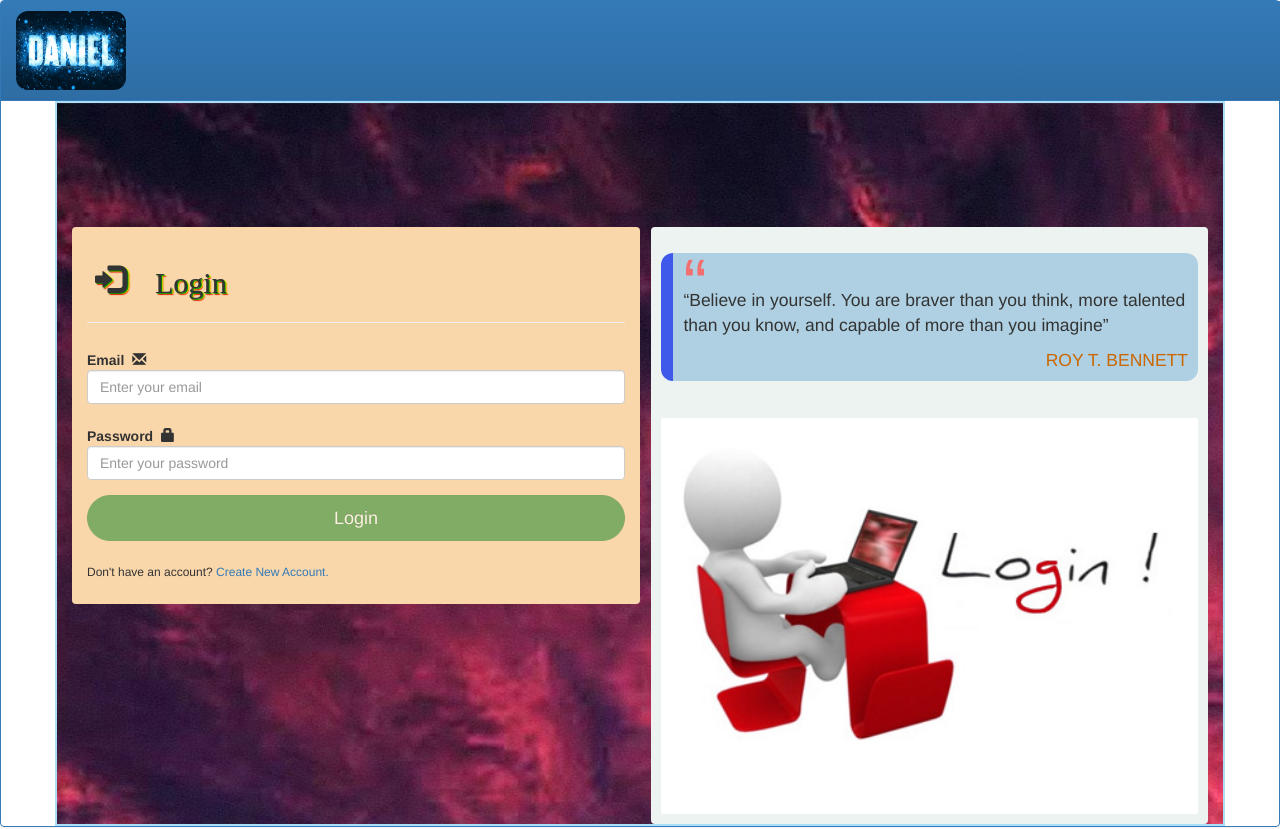
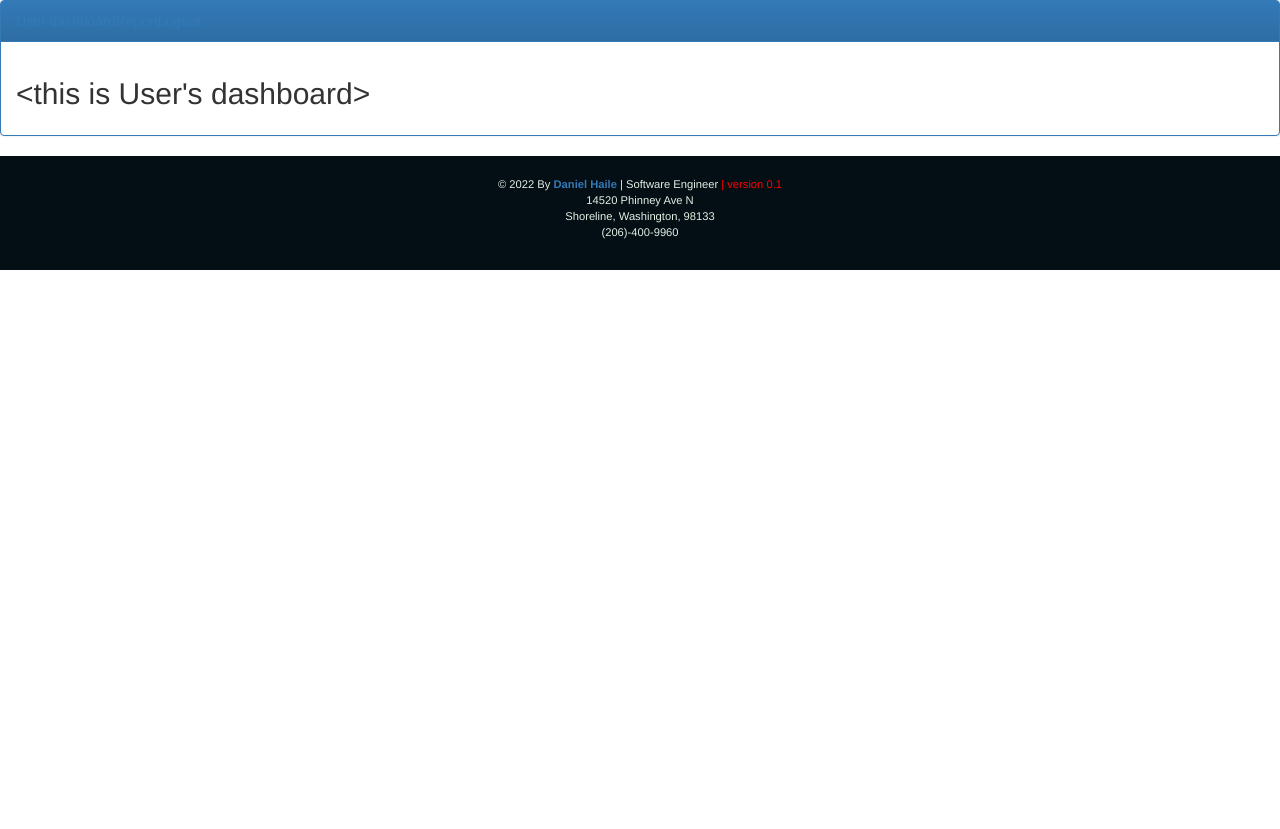
Before and after one commit to daniel2haile/myReport, an Angular app in the folder dannyApp/: page /userdashboard in a window 1280 px wide. Before the commit this address led to /login. Shown: the top 829 px of the page. After the commit the page ends 800 px from the top, so only its background shows below. Built offline with nearby package versions, Linux system fonts and the light colour scheme.

Commit message:
commit userdashboard changes...

```diff
--- a/dannyApp/src/app/app-routing.module.ts
+++ b/dannyApp/src/app/app-routing.module.ts
@@ -23,7 +23,7 @@ const USER_ROUTES: Routes = [
 
   {
     path: 'userdashboard',
-    canActivate: [UserGaurdService],
+    // canActivate: [UserGaurdService],
     component: UserDashboardComponent,
   },
 ];
--- a/dannyApp/src/app/dashboards/user-dashboard/user-dashboard.component.html
+++ b/dannyApp/src/app/dashboards/user-dashboard/user-dashboard.component.html
@@ -1,4 +1,4 @@
-<div class="container">
+<!-- <div class="container">
     <div class="panel-heading">
     <button class="btn btn-success  glyphicon glyphicon-log-in"
      [routerLink]="['/','login']"
@@ -17,4 +17,18 @@
             *ngIf="!!loginService.isLoggedIn()"
             (click)="loginService.logout()">LogOut</button>
   </div>
+</div> -->
+
+<div class="panel panel-primary">
+  <div class="panel-heading">
+    <nav>
+      <a [routerLink]="['/userdashboard']">User dashboard</a>
+      <a [routerLink]="['/report']">Report</a>
+      <a [routerLink]="['/logout']">Logout</a>
+    </nav>
+  </div>
+
+  <div class="panel-body">
+    <h2>&lt;this is User's dashboard&gt;</h2>
+  </div>
 </div>
```
